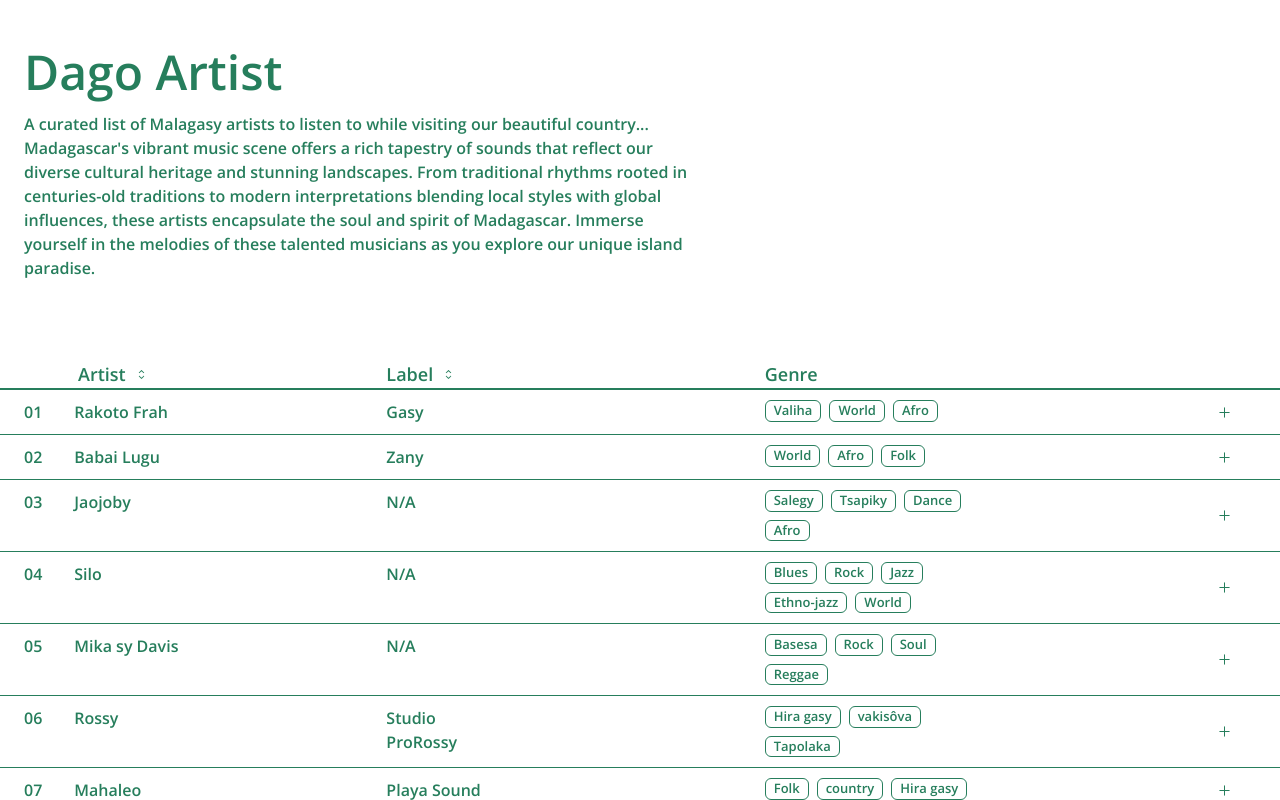
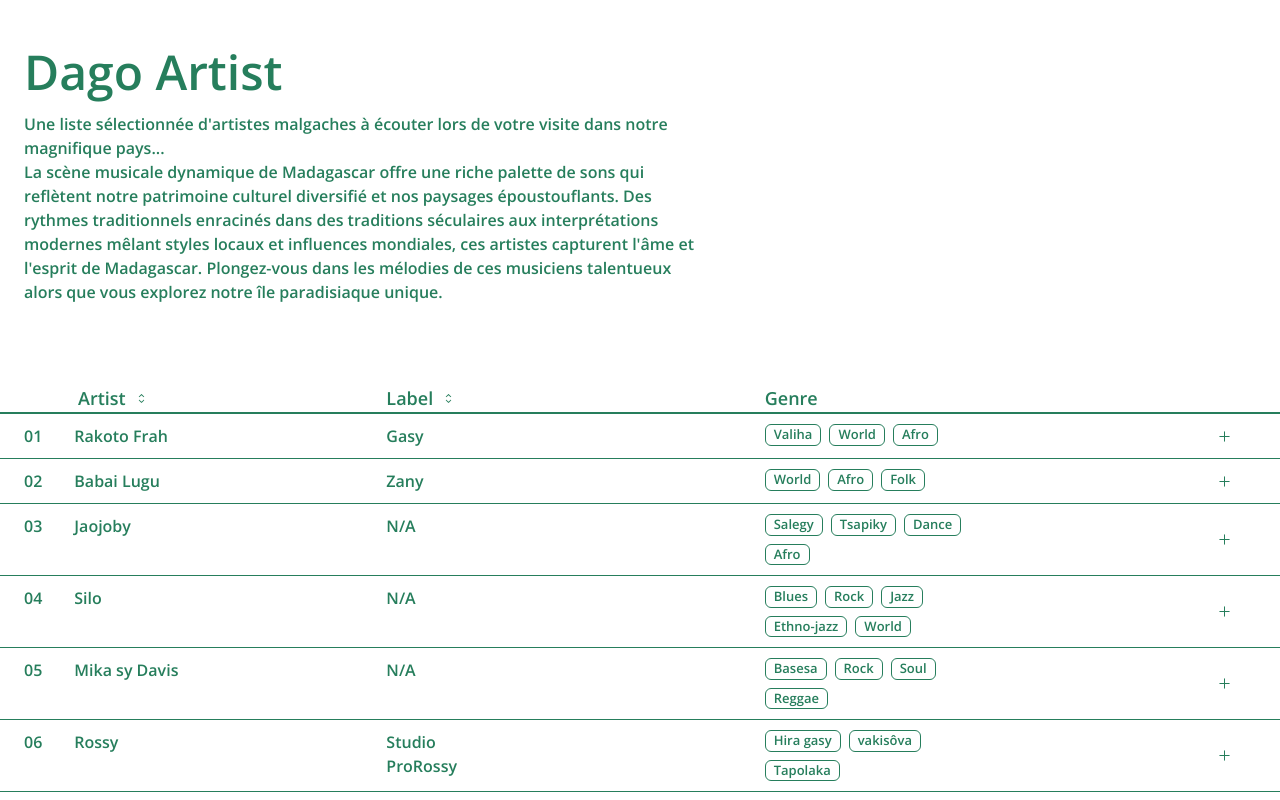
Before and after one commit to TokyFy/legume, a Next.js app: page / in a window 1280 px wide. Shown: the top 800 px of the page. Built offline with nearby package versions, Linux system fonts and the light colour scheme.

Commit message:
translation

```diff
--- a/components/Header.js
+++ b/components/Header.js
@@ -15,8 +15,9 @@ export default function Header() {
           <Link href="/">Dago Artist</Link>
         </h1>
         <p className="my-4 max-w-2xl">
-          A curated list of Malagasy artists to listen to while visiting our beautiful country...<br />
-          Madagascar&apos;s vibrant music scene offers a rich tapestry of sounds that reflect our diverse cultural heritage and stunning landscapes. From traditional rhythms rooted in centuries-old traditions to modern interpretations blending local styles with global influences, these artists encapsulate the soul and spirit of Madagascar. Immerse yourself in the melodies of these talented musicians as you explore our unique island paradise.
+          Une liste sélectionnée d'artistes malgaches à écouter lors de votre visite dans notre magnifique pays...<br />
+
+          La scène musicale dynamique de Madagascar offre une riche palette de sons qui reflètent notre patrimoine culturel diversifié et nos paysages époustouflants. Des rythmes traditionnels enracinés dans des traditions séculaires aux interprétations modernes mêlant styles locaux et influences mondiales, ces artistes capturent l'âme et l'esprit de Madagascar. Plongez-vous dans les mélodies de ces musiciens talentueux alors que vous explorez notre île paradisiaque unique.
         </p>
         {route === "/" ? (
           <Link href="/about" className="flex items-center mt-4 w-fit font-bold gap-2">
```
